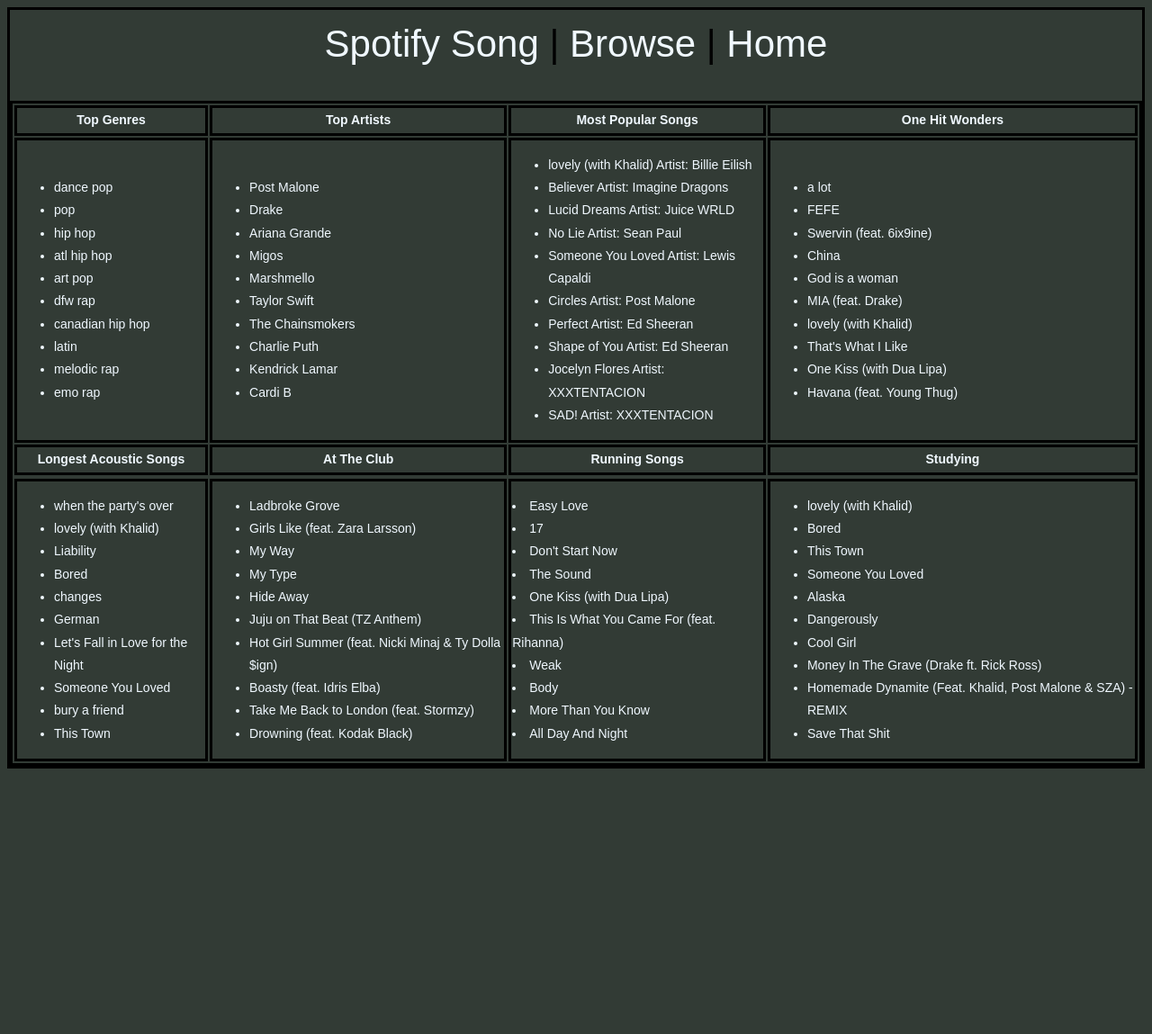
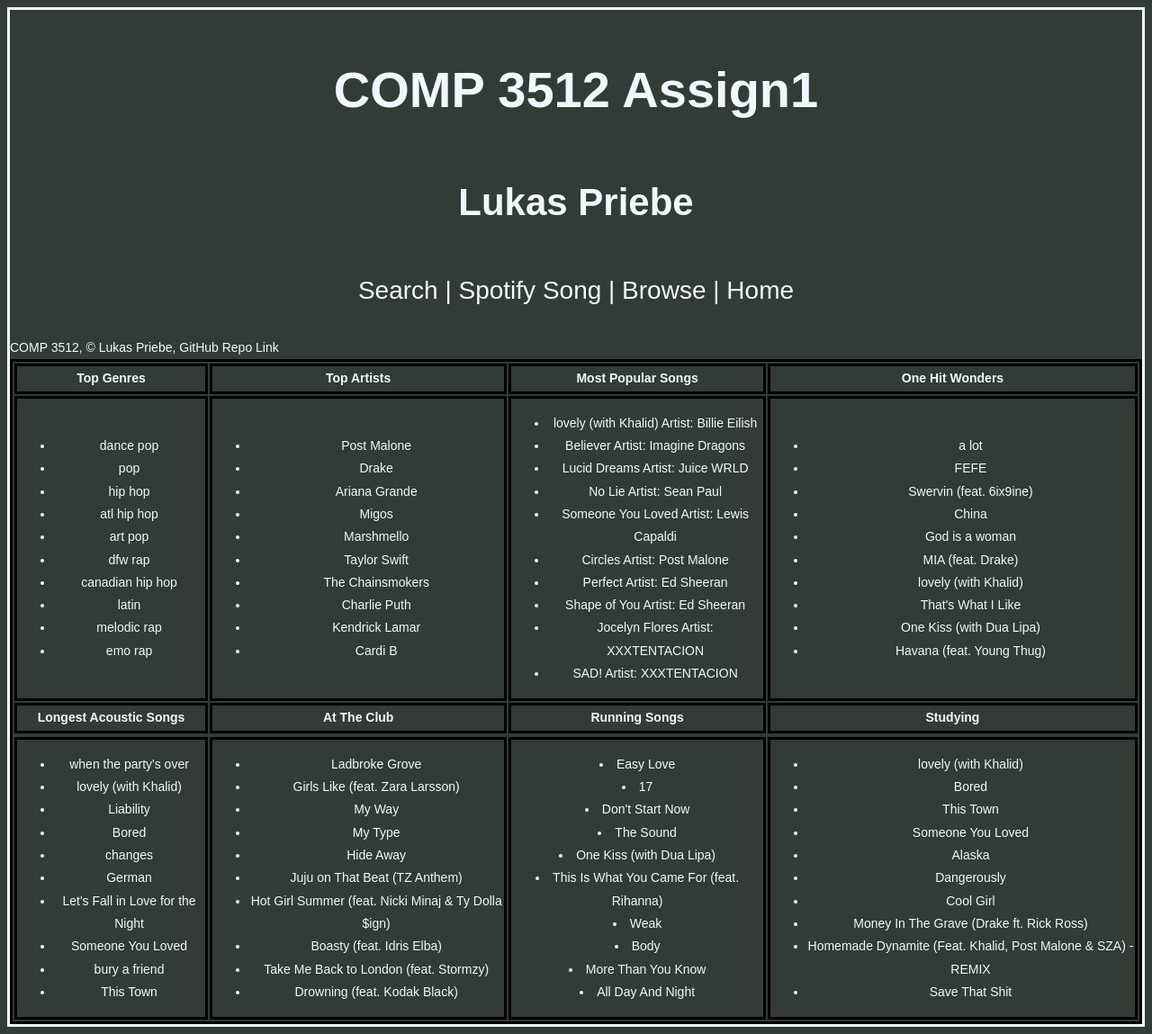
Before and after one commit to pluka073/COMP3521-A1, a PHP site: page /HomePage.php in a window 1280 px wide. Shown: the whole page at 90% size. Before the commit the page ends 854 px from the top, so only its background shows below. Run offline with PHP 8.4, Linux system fonts and the light colour scheme; data comes from the database, SQL or seed files in the repository.

Commit message:
Adjusting to assignment reqs.

```diff
--- a/FavoritesPage.php
+++ b/FavoritesPage.php
@@ -55,7 +55,7 @@ function findSongs($search) {
     </head>
     <body>
         <main class="ui segment doubling stackable grid container">
-            <header class=""> <a href="TheSong.php">Spotify Song </a>|<a href='SearchPage.php'> Search </a>|
+            <header class=""> <a href="BrowsePage.php">Back to Browse </a>|<a href="TheSong.php">Spotify Song </a>|<a href='SearchPage.php'> Search </a>|
             <a href="HomePage.php">Home</a></header>
 
 
--- a/HomePage.php
+++ b/HomePage.php
@@ -254,21 +254,30 @@ function outputList($top_genres, $top_artists, $MPS, $OHW, $LAS, $ATC, $RS, $stu
 <html lang="en">
 <head>
 
-<title>Home Page</title>
+<title>COMP 3512 Assign1</title>
+
     <meta charset=utf-8>
     <link href='http://fonts.googleapis.com/css?family=Merriweather' rel='stylesheet' type='text/css'>
     <link rel="stylesheet" href="style.css">
 
     </head>
     <body>
-        <main class="ui segment doubling stackable grid container">
-            <header class=""> <a href="TheSong.php">Spotify Song </a>|<a href='BrowsePage.php?song_id'> Browse </a>|
+
+            <header>
+                <h1>COMP 3512 Assign1</h1>
+                <h2>Lukas Priebe</h2>
+
+                <a href="SearchPage.php">Search |</a>
+                <a href="TheSong.php">Spotify Song </a>|<a href='BrowsePage.php?song_id'> Browse </a>|
+
             <a href="HomePage.php">Home</a></header>
-    <section class="four wide column">
-        <form class="ui form" method="post" >
+
+        <form method="post" >
             <div><?php outputList($top_genres, $top_artists, $MPS, $OHW, $LAS, $ATC, $RS, $studying) ?></div><br/>
+        </form>
 
+        <footer>COMP 3512, &copy; Lukas Priebe, <a href="https://github.com/pluka073/COMP3521-A1.git">GitHub Repo Link</a></footer>
 
+    </body>
 
-        </form>
-    </section>
+</html>
--- a/SearchPage.php
+++ b/SearchPage.php
@@ -126,5 +126,6 @@ $pdo = new PDO(DBCONNSTRING,DBUSER,DBPASS);
                 ?>
     </section>
         </main>
+        <footer>COMP 3512, &copy; Lukas Priebe, <a href="https://github.com/pluka073/COMP3521-A1.git">GitHub Repo Link</a></footer>
     </body>
 </html>
--- /dev/null
+++ b/code-references.txt
@@ -0,0 +1,4 @@
+style icons used by google material
+https://fonts.google.com/?icon.set=Material+Icons
+
+code from labs used.
--- a/style.css
+++ b/style.css
@@ -4,18 +4,20 @@ body {
      font-family: 'Poppins', sans-serif;
      line-height: 1.80857;
      font-weight: normal;
-    border: 3px solid
+    border: 3px solid;
+        color: aliceblue;
 }
 header
 {
     text-align-last: center;
-    font-size: 300%;
+    font-size: 200%;
 }
 table, tr, th, td {
          background-color: ##323b35;
         color: aliceblue;
         border: 3px solid;
     border-color: black;
+    text-align: center
 
 
 }
@@ -34,7 +36,12 @@ div{
 
 }
 
-
+#footer {
+   position:fixed;
+   left:0px;
+   bottom:0px;
+   height:30px;
+   width:100%;
 
 h1 {
      font-size: 24px;
```
Also changed, not shown: BrowsePage.php (+11 -5 lines), TheSong.php (+9 -9 lines).
